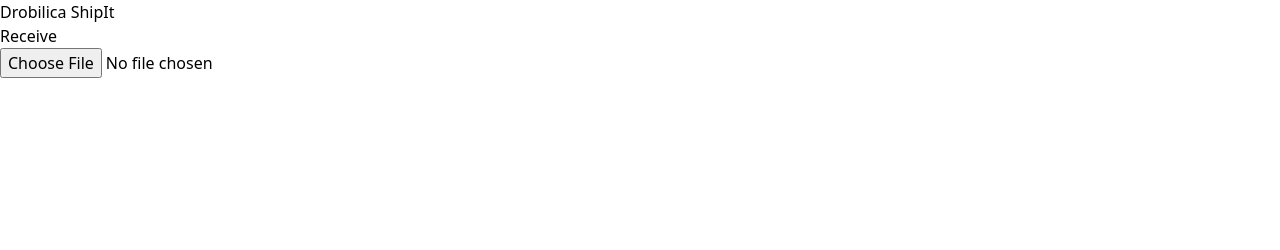
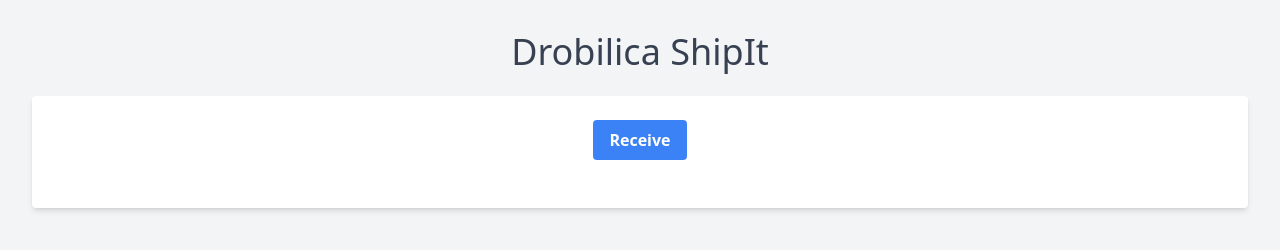
Before and after one commit to drobilica/shipit, a website built with Vite: page index.html in a window 1280 px wide. Built offline with nearby package versions, Linux system fonts and the light colour scheme.

Commit message:
Fix script path in index.html and update TailwindCSS config

```diff
--- a/index.html
+++ b/index.html
@@ -22,7 +22,7 @@
             </div>
         </div>
     </div>
-    <script type="module" src="/src/main.js"></script>
+    <script type="module" src="src/main.js"></script>
 </body>
 
 </html>
--- a/tailwind.config.js
+++ b/tailwind.config.js
@@ -1,7 +1,6 @@
 /** @type {import('tailwindcss').Config} */
 module.exports = {
-  purge: ['./index.html', './src/**/*.{js,jsx,ts,tsx}'],
-  content: [],
+  content: ['./index.html', './src/**/*.{js,jsx,ts,tsx}'],
   theme: {
     extend: {},
   },
```
